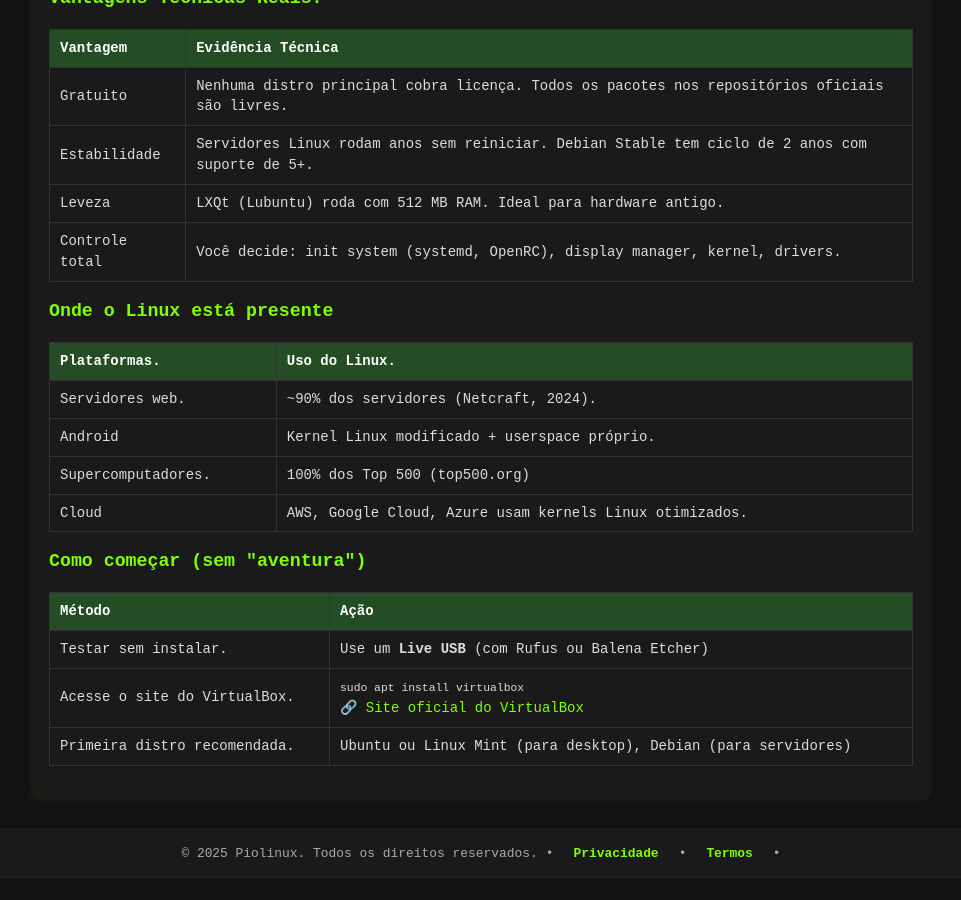
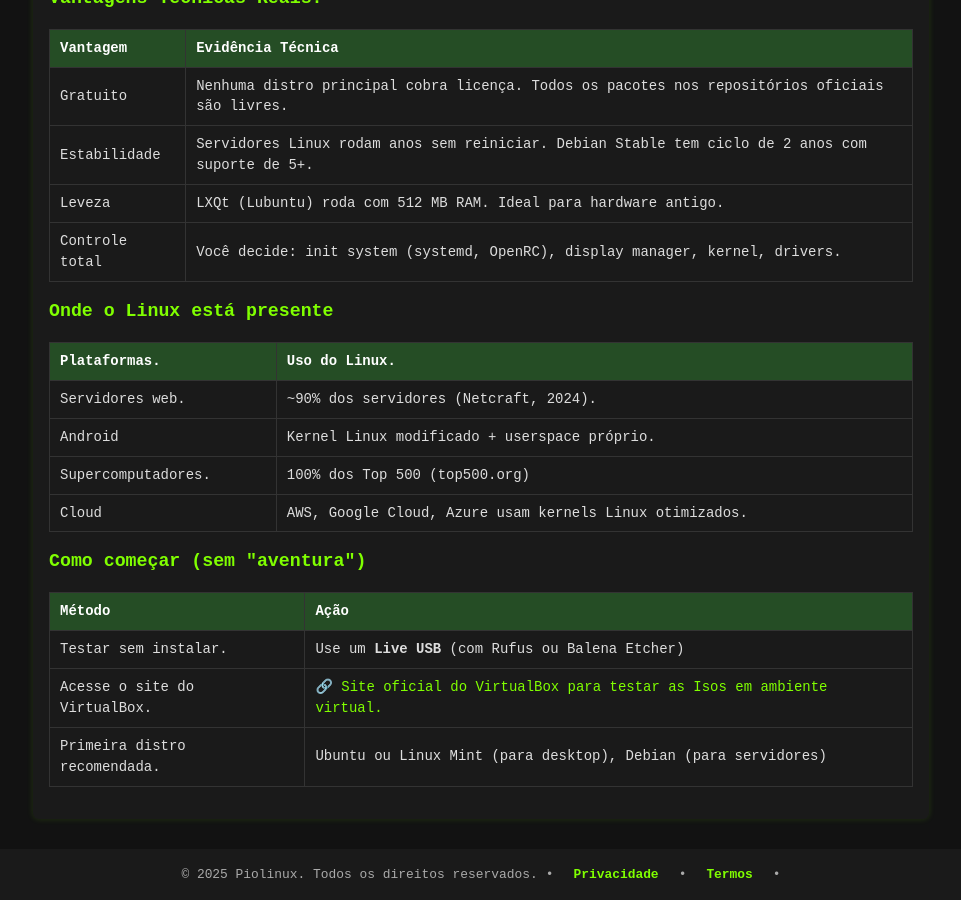
Before and after one commit to Piolinux/piolinux-site, a Jekyll site: the page built from _pages/_iniciantes/linux-o-essencial-tecnico.md, in a window 1280 px wide and 900 px high, scrolled down 1037 px. Shown: the whole window, without its empty margins (159-1120 px from the left). Built offline with Jekyll 4.4.1, drawn with Linux system fonts in a browser that asks for light colours; before the commit the page ends 1916 px from its top, so only the background shows below that.

Commit message:
Update linux-o-essencial-tecnico.md

```diff
--- a/_pages/_iniciantes/linux-o-essencial-tecnico.md
+++ b/_pages/_iniciantes/linux-o-essencial-tecnico.md
@@ -159,9 +159,8 @@ tags: [linux, kernel, open-source, sistema-operacional,]
     <tr>
   <td data-label="Método">Acesse o site do VirtualBox.</td>
   <td data-label="Ação">
-    <code>sudo apt install virtualbox</code><br>
-    <a href="https://www.virtualbox.org/" target="_blank" rel="noopener noreferrer">
-      🔗 Site oficial do VirtualBox
+  <a href="https://www.virtualbox.org/" target="_blank" rel="noopener noreferrer">
+      🔗 Site oficial do VirtualBox para testar as Isos em ambiente virtual.
     </a>
   </td>
 </tr>
```
